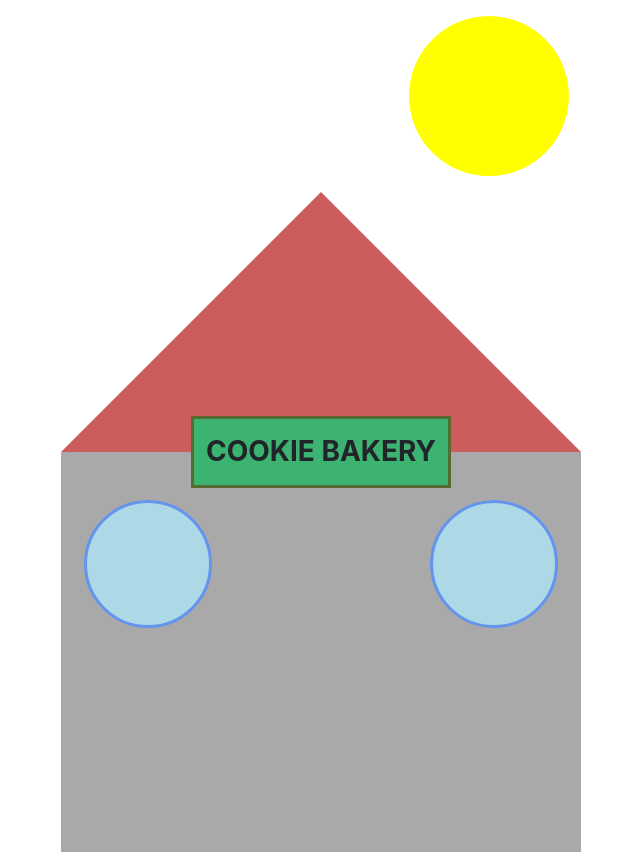
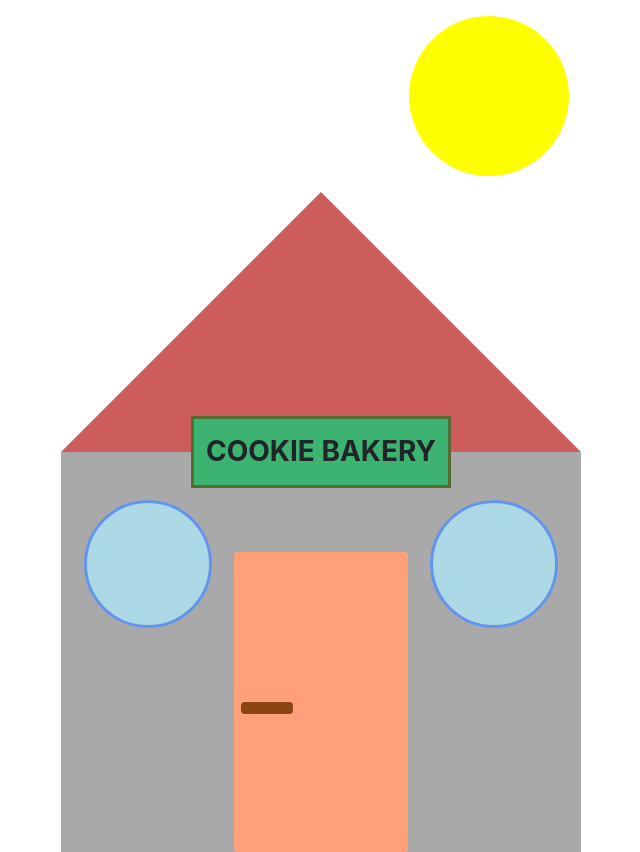
Before and after one commit to y-webdev/cookie-bakery, a Vue app: page / in a window 1280 px wide. Shown: the whole page, without its empty margins (319-959 px from the left). Built offline with nearby package versions, Linux system fonts and the light colour scheme.

Commit message:
Add door

```diff
--- a/src/components/Door.vue
+++ b/src/components/Door.vue
@@ -1,11 +1,26 @@
 <template>
+    <button class="btn h-75 w-100 position-absolute"></button>
 </template>
 
 <script>
-export default {
-}
+export default {}
 </script>
 
 <style scoped>
-
+button {
+    bottom:0;
+    left:0;
+    background: lightsalmon;
+}
+button:after {
+    content:"";
+    position:absolute;
+    top:50%;
+    left:2rem;
+    transform: translateX(-50%);
+    width: 3.25rem;
+    height: .75rem;
+    background: saddlebrown;
+    border-radius: .25rem;
+}
 </style>
```
